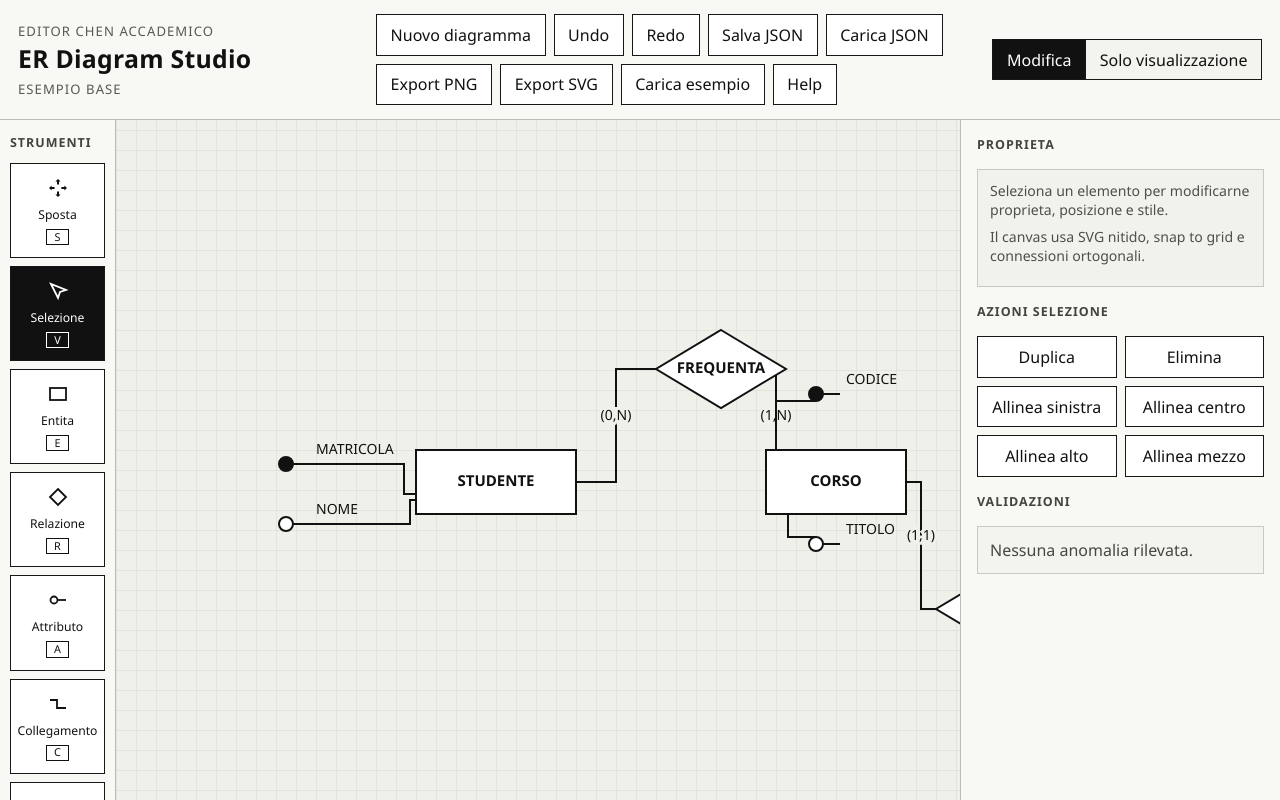
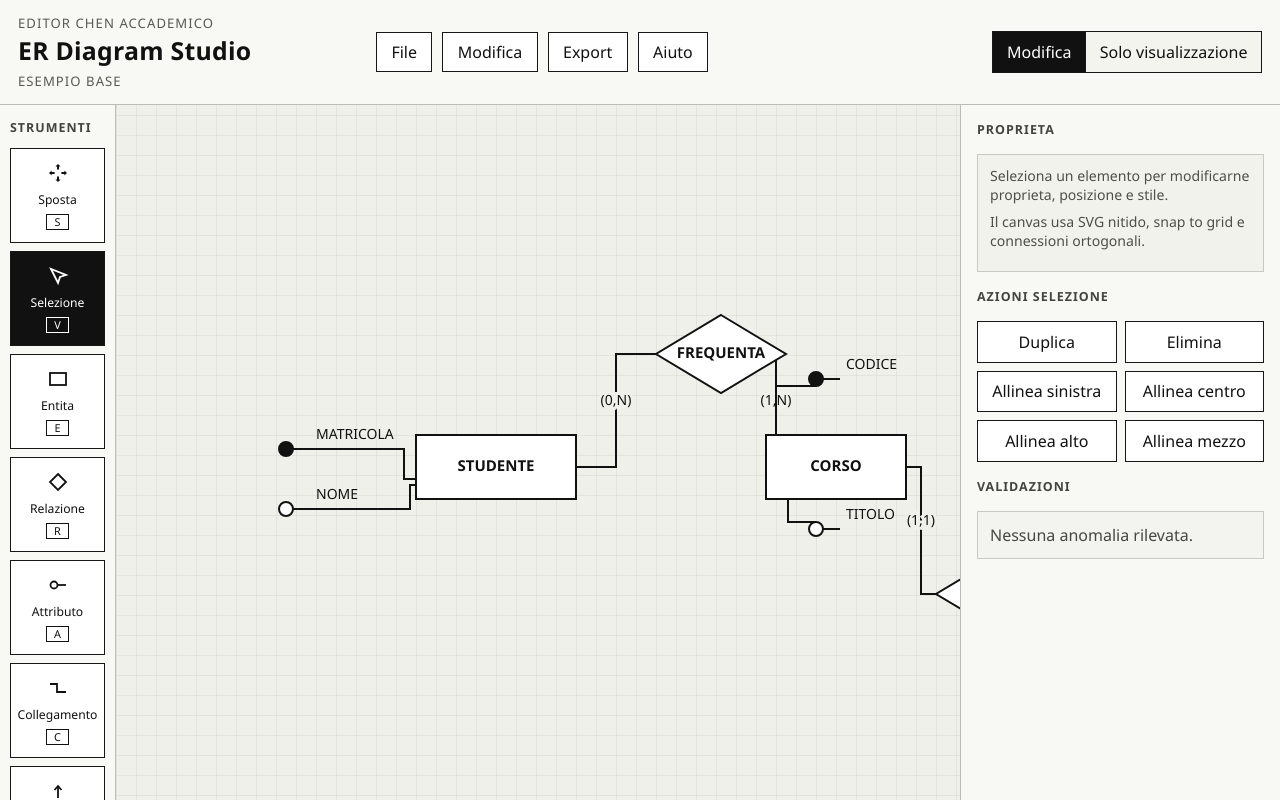
Before and after one commit to SignorTynam/ER-Studio, a React (Vite) app: page / in a window 1280 px wide. Shown: the top 800 px of the page. Built offline with nearby package versions, Linux system fonts and the light colour scheme; the HTML template or start-up script is replaced by a standard one.

Commit message:
feat: refactor AppHeader to use a dropdown navigation structure and enhance styling

```diff
--- a/src/components/AppHeader.tsx
+++ b/src/components/AppHeader.tsx
@@ -1,3 +1,4 @@
+import type { MouseEvent } from "react";
 import type { EditorMode } from "../types/diagram";
 
 interface AppHeaderProps {
@@ -17,19 +18,15 @@ interface AppHeaderProps {
   onHelp: () => void;
 }
 
-function ActionButton(props: {
-  label: string;
-  onClick: () => void;
-  disabled?: boolean;
-}) {
-  return (
-    <button className="header-button" type="button" onClick={props.onClick} disabled={props.disabled}>
-      {props.label}
-    </button>
-  );
-}
+export function AppHeader(props: AppHeaderProps) {
+  function runMenuAction(event: MouseEvent<HTMLButtonElement>, action: () => void) {
+    action();
+    const group = event.currentTarget.closest("details");
+    if (group) {
+      group.removeAttribute("open");
+    }
+  }
 
-export function AppHeader(props: AppHeaderProps) {
   return (
     <header className="app-header">
       <div className="app-title-block">
@@ -38,17 +35,58 @@ export function AppHeader(props: AppHeaderProps) {
         <div className="app-subtitle">{props.diagramName}</div>
       </div>
 
-      <div className="header-actions">
-        <ActionButton label="Nuovo diagramma" onClick={props.onNew} />
-        <ActionButton label="Undo" onClick={props.onUndo} disabled={!props.canUndo} />
-        <ActionButton label="Redo" onClick={props.onRedo} disabled={!props.canRedo} />
-        <ActionButton label="Salva JSON" onClick={props.onSave} />
-        <ActionButton label="Carica JSON" onClick={props.onLoad} />
-        <ActionButton label="Export PNG" onClick={props.onExportPng} />
-        <ActionButton label="Export SVG" onClick={props.onExportSvg} />
-        <ActionButton label="Carica esempio" onClick={props.onExample} />
-        <ActionButton label="Help" onClick={props.onHelp} />
-      </div>
+      <nav className="header-nav" aria-label="Azioni principali">
+        <details className="nav-group">
+          <summary>File</summary>
+          <div className="nav-menu">
+            <button type="button" onClick={(event) => runMenuAction(event, props.onNew)}>
+              Nuovo diagramma
+            </button>
+            <button type="button" onClick={(event) => runMenuAction(event, props.onSave)}>
+              Salva JSON
+            </button>
+            <button type="button" onClick={(event) => runMenuAction(event, props.onLoad)}>
+              Carica JSON
+            </button>
+            <button type="button" onClick={(event) => runMenuAction(event, props.onExample)}>
+              Carica esempio
+            </button>
+          </div>
+        </details>
+
+        <details className="nav-group">
+          <summary>Modifica</summary>
+          <div className="nav-menu">
+            <button type="button" onClick={(event) => runMenuAction(event, props.onUndo)} disabled={!props.canUndo}>
+              Undo
+            </button>
+            <button type="button" onClick={(event) => runMenuAction(event, props.onRedo)} disabled={!props.canRedo}>
+              Redo
+            </button>
+          </div>
+        </details>
+
+        <details className="nav-group">
+          <summary>Export</summary>
+          <div className="nav-menu">
+            <button type="button" onClick={(event) => runMenuAction(event, props.onExportPng)}>
+              Export PNG
+            </button>
+            <button type="button" onClick={(event) => runMenuAction(event, props.onExportSvg)}>
+              Export SVG
+            </button>
+          </div>
+        </details>
+
+        <details className="nav-group">
+          <summary>Aiuto</summary>
+          <div className="nav-menu">
+            <button type="button" onClick={(event) => runMenuAction(event, props.onHelp)}>
+              Apri help
+            </button>
+          </div>
+        </details>
+      </nav>
 
       <div className="mode-switch" role="group" aria-label="Modalita editor">
         <button
--- a/src/index.css
+++ b/src/index.css
@@ -69,12 +69,6 @@ button:disabled {
   letter-spacing: 0.08em;
 }
 
-.header-actions {
-  display: flex;
-  flex-wrap: wrap;
-  gap: 8px;
-}
-
 .header-button,
 .mode-button,
 .action-grid button,
@@ -118,6 +112,69 @@ button:disabled {
 .mode-button.active {
   background: #111111;
   color: #ffffff;
+}
+
+.header-nav {
+  display: flex;
+  align-items: center;
+  gap: 10px;
+}
+
+.nav-group {
+  position: relative;
+}
+
+.nav-group > summary {
+  list-style: none;
+  border: 1px solid #171717;
+  background: #ffffff;
+  color: #111111;
+  min-height: 38px;
+  padding: 0.52rem 0.9rem;
+  cursor: pointer;
+  user-select: none;
+}
+
+.nav-group > summary::-webkit-details-marker {
+  display: none;
+}
+
+.nav-group[open] > summary {
+  background: #111111;
+  color: #ffffff;
+}
+
+.nav-menu {
+  position: absolute;
+  top: calc(100% + 4px);
+  left: 0;
+  z-index: 9;
+  min-width: 188px;
+  display: flex;
+  flex-direction: column;
+  border: 1px solid #171717;
+  background: #fffef9;
+  box-shadow: 0 10px 20px rgba(0, 0, 0, 0.14);
+}
+
+.nav-menu button {
+  border: 0;
+  border-bottom: 1px solid #d6d6d0;
+  background: transparent;
+  padding: 0.55rem 0.7rem;
+  text-align: left;
+}
+
+.nav-menu button:last-child {
+  border-bottom: 0;
+}
+
+.nav-menu button:hover:not(:disabled) {
+  background: #f3f3ee;
+}
+
+.nav-menu button:disabled {
+  color: #777772;
 }
 
 .workspace-shell {
@@ -543,6 +600,10 @@ button:disabled {
     grid-template-columns: 1fr;
   }
 
+  .header-nav {
+    flex-wrap: wrap;
+  }
+
   .workspace-shell {
     grid-template-columns: 1fr;
     grid-template-rows: auto minmax(0, 1fr) 300px;
```
